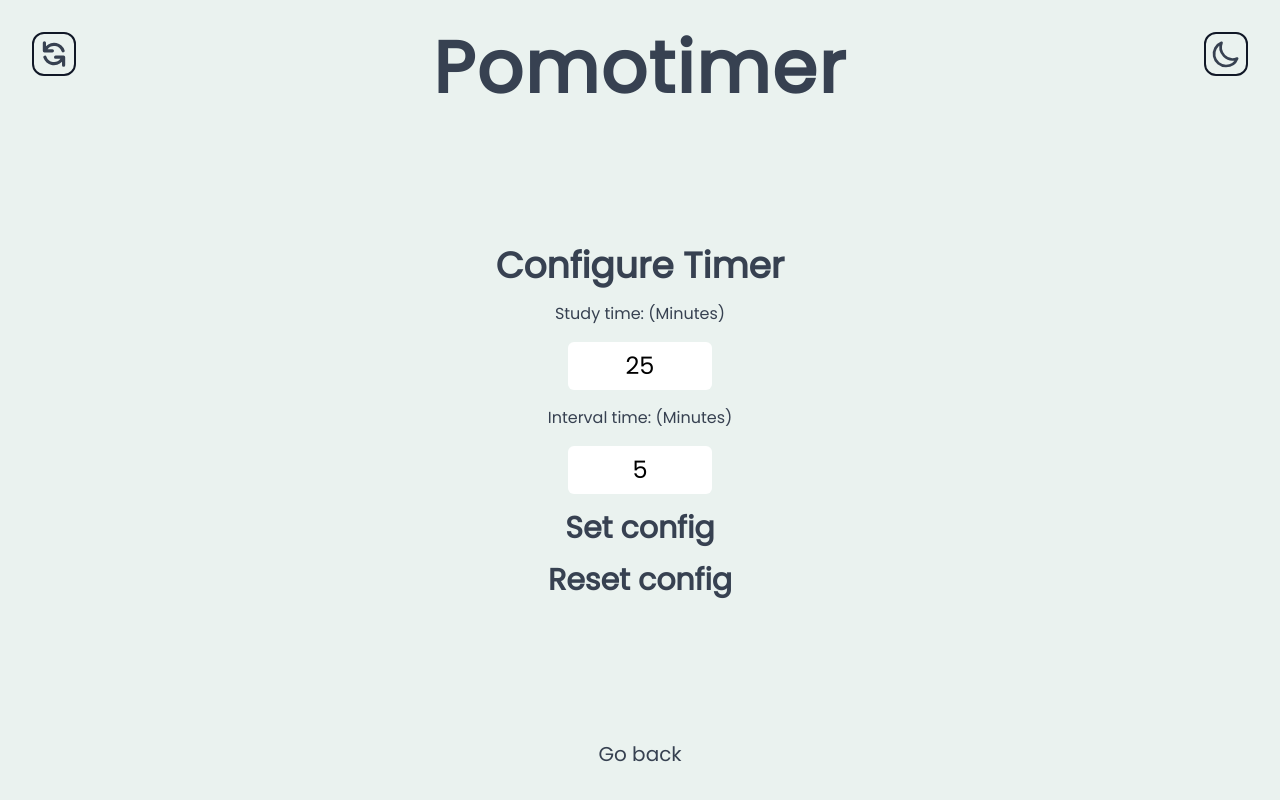
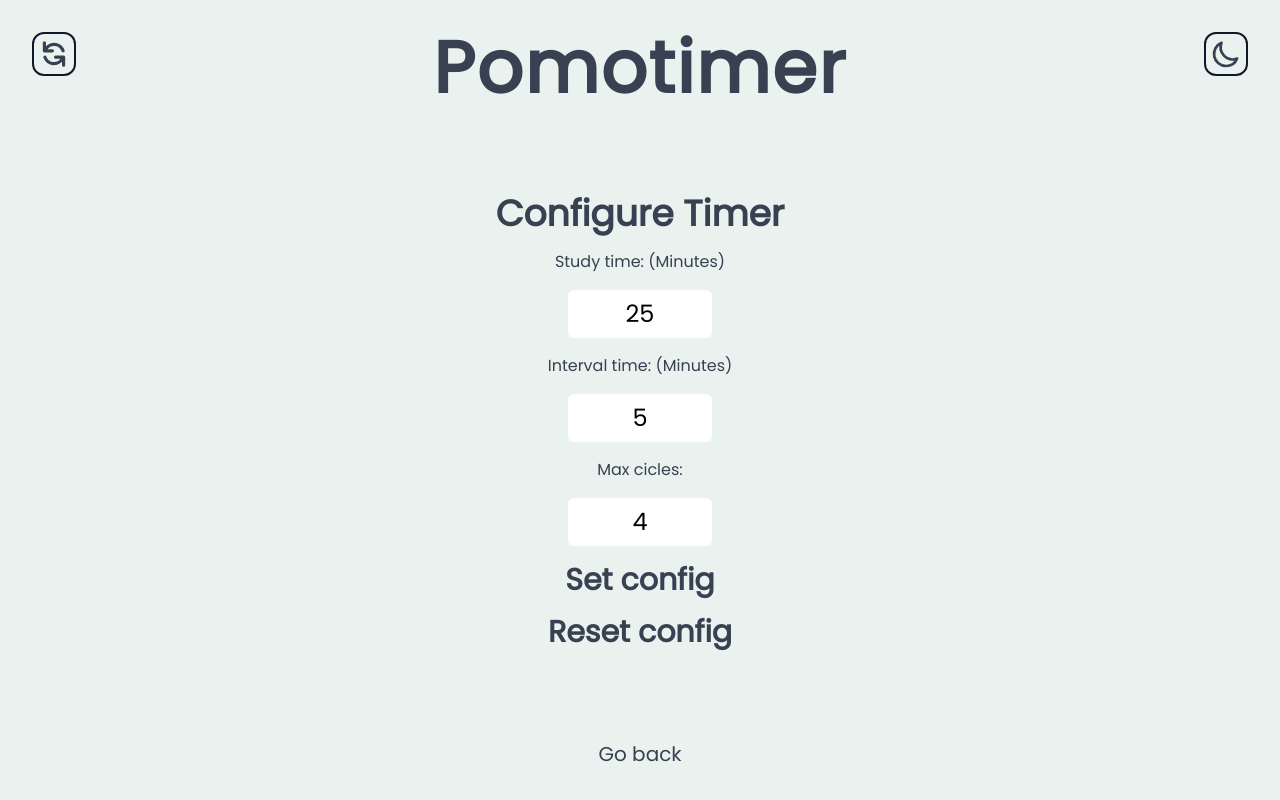
Before and after one commit to ribamarf01/pomodoro-timer, a React (Vite) app: page / in a window 1280 px wide. Both pictures are taken after a click on the button "Customize timer". Built offline with nearby package versions, Linux system fonts and the light colour scheme.

Commit message:
max cicles customization

```diff
--- a/src/App.tsx
+++ b/src/App.tsx
@@ -23,6 +23,7 @@ const App = () => {
   const [mode, setMode] = useState<Mode>(Mode.TIMER)
 
   const [enough, setEnough] = useState(false)
+  const [maxCicles, setMaxCicles] = useState(4)
 
   const [form, setForm] = useState<{ st: number, it: number }>({ st: TIMERS.studyTime, it: TIMERS.intervalTime })
 
@@ -50,7 +51,7 @@ const App = () => {
           setCicle(cicle + 1)
           setStudyTime(form.st)
           sound.play()
-          if (cicle > 4) setEnough(true)
+          if (cicle > maxCicles) setEnough(true)
         }
       }
     }, 1000)
@@ -78,6 +79,7 @@ const App = () => {
   const resetConfig = () => {
     setStudyTime(TIMERS.studyTime * 60)
     setIntervalTime(0)
+    setMaxCicles(4)
     setMode(Mode.TIMER)
   }
 
@@ -102,7 +104,7 @@ const App = () => {
       <div className='text-7xl font-extrabold flex flex-col items-center justify-center p-4 gap-y-4 border-b-8 border-t-8 dark:border-gray-300 border-gray-600 xl:w-1/3 md:w-2/3 w-full'>
         {phase === Phase.STUDY ? <>
           <span className='text-4xl text-center'>
-            { !enough ?
+            { enough ?
               <p className='flex flex-col items-center gap-y-2'>
                 <span>Attention.</span>
                 <span>Too much study may be dangerous!</span>
@@ -137,7 +139,7 @@ const App = () => {
             Start
           </button>}
 
-        <span className=''>Current cicle: {cicle}/4</span>
+        <span className=''>Current cicle: {cicle}/{maxCicles}</span>
       </div>
     </div> : <form onSubmit={e => setTimer(e)} className='flex p-4 gap-y-4 flex-1 flex-col items-center justify-center'>
       <span className='text-4xl font-bold'>Configure Timer</span>
@@ -151,6 +153,12 @@ const App = () => {
       <span>Interval time: (Minutes)</span>
       <input
         value={form?.it} onChange={e => setForm({ ...form, it: Number(e.target.value) })}
+        className='text-2xl text-center rounded-md py-2 w-36 text-black' placeholder='Minutes' type="text"
+      />
+
+      <span>Max cicles:</span>
+      <input
+        value={maxCicles} onChange={e => setMaxCicles(Number(e.target.value))}
         className='text-2xl text-center rounded-md py-2 w-36 text-black' placeholder='Minutes' type="text"
       />
 
```
